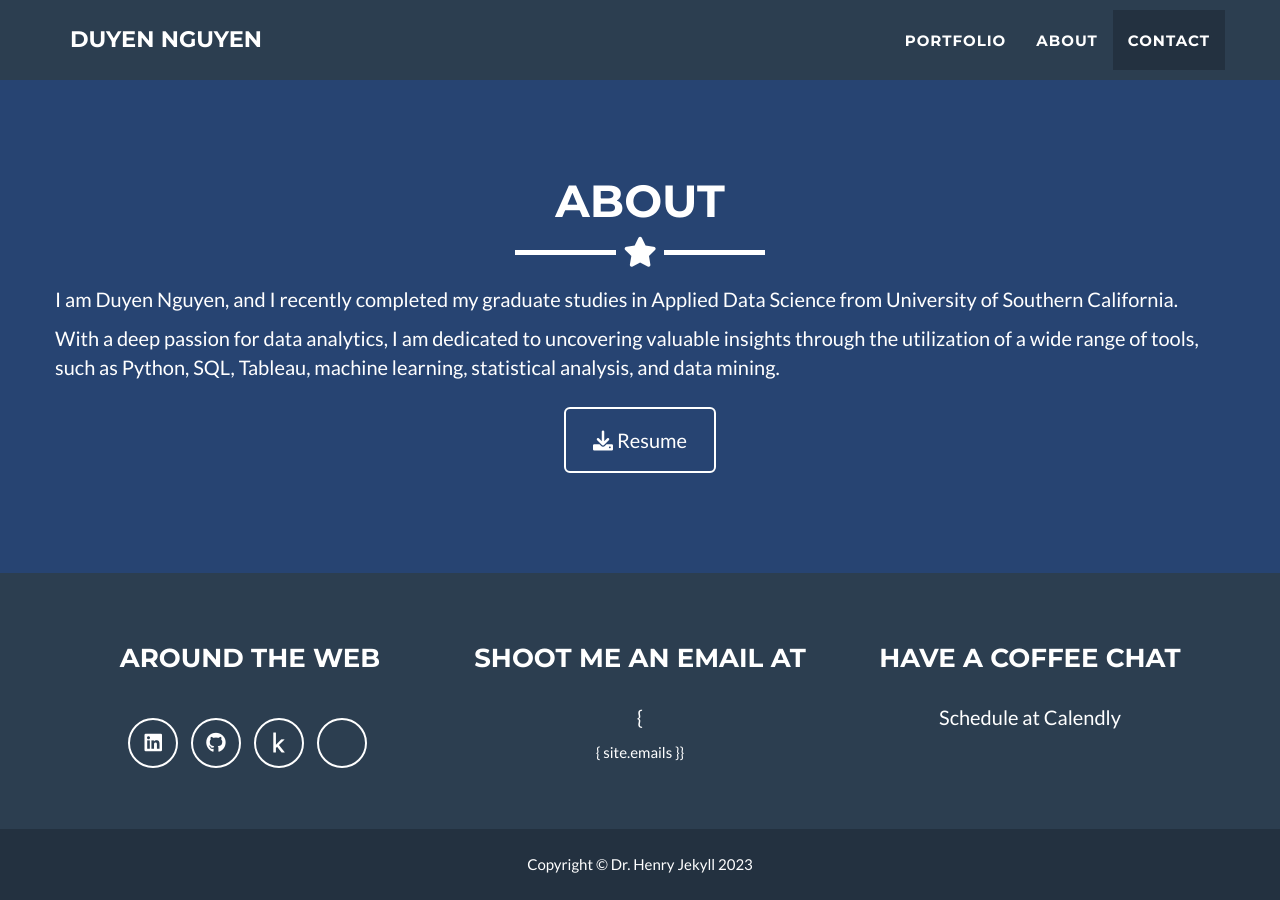
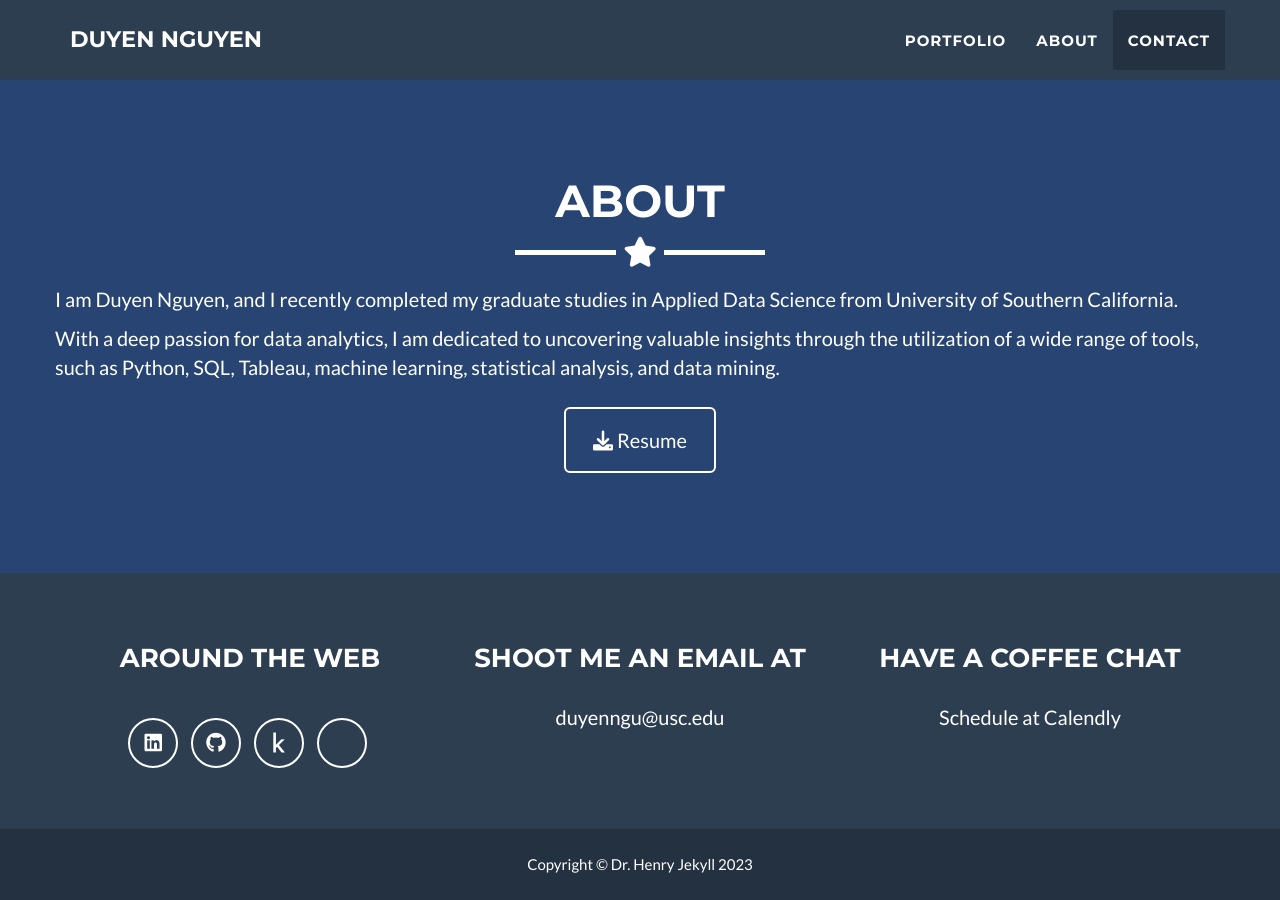
Before and after one commit to duyen21/portfolio, a Jekyll site: the page built from _posts/2014-07-18-project-1.markdown, in a window 1280 px wide and 900 px high, scrolled down 1640 px. Built offline with Jekyll 4.4.1, drawn with Linux system fonts in a browser that asks for light colours.

Commit message:
Update contact.html

```diff
--- a/_includes/contact.html
+++ b/_includes/contact.html
@@ -18,7 +18,7 @@
           <h3>{{ site.footer.emails }}</h3>
           <p></p>
           <p></p>
-          <p>{<p></p>{ site.emails }}</p>
+          <p></p><p>{{ site.emails }}</p>
         </div>
         <div class="footer-col col-md-4">
           <h3>{{ site.footer.credits }}</h3>
```
